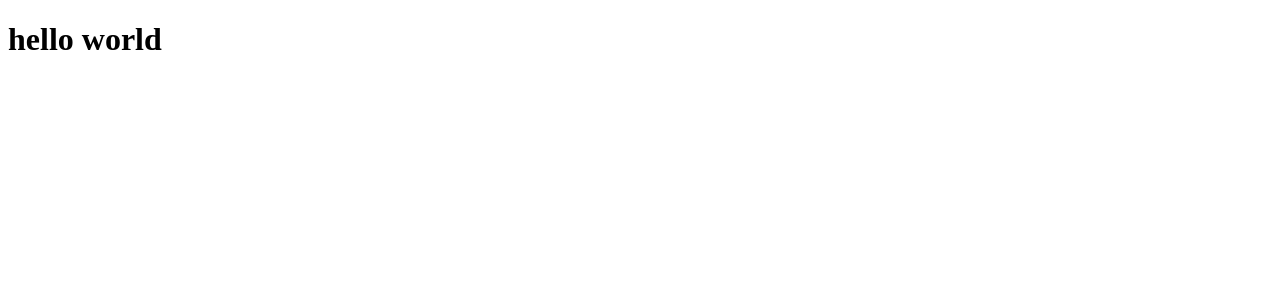
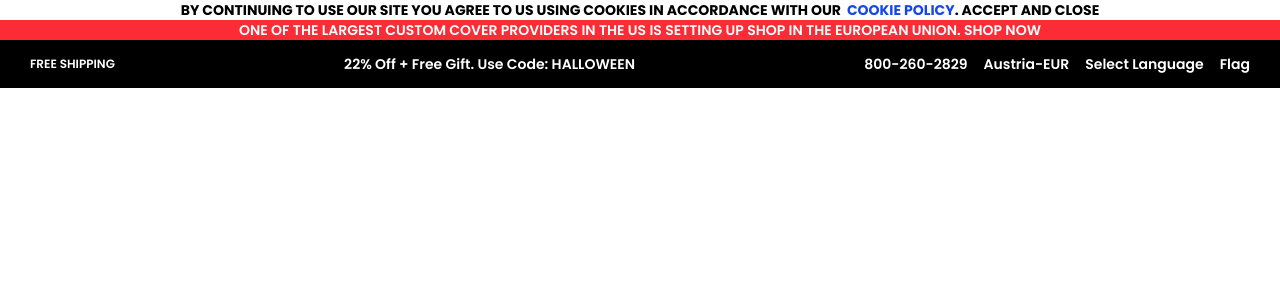
Before and after one commit to prem3892/anguler-project, an Angular app: page / in a window 1280 px wide. Shown: the top 300 px of the page. Built offline with nearby package versions, Linux system fonts and the light colour scheme.

Commit message:
Toptickers created

```diff
--- a/package.json
+++ b/package.json
@@ -31,7 +31,10 @@
     "@angular/forms": "^20.1.0",
     "@angular/platform-browser": "^20.1.0",
     "@angular/router": "^20.1.0",
+    "@tailwindcss/postcss": "^4.1.12",
+    "postcss": "^8.5.6",
     "rxjs": "~7.8.0",
+    "tailwindcss": "^4.1.12",
     "tslib": "^2.3.0",
     "zone.js": "~0.15.0"
   },
--- a/src/app/app.html
+++ b/src/app/app.html
@@ -1,6 +1,6 @@
+<app-topticker></app-topticker>
 
 
 
-<h1>hello world </h1>
 
 <router-outlet />
--- a/src/app/app.ts
+++ b/src/app/app.ts
@@ -1,9 +1,10 @@
 import { Component, signal } from '@angular/core';
 import { RouterOutlet } from '@angular/router';
+import { Topticker } from './topticker/topticker';
 
 @Component({
   selector: 'app-root',
-  imports: [RouterOutlet],
+  imports: [RouterOutlet, Topticker ],
   templateUrl: './app.html',
   styleUrl: './app.css'
 })
--- /dev/null
+++ b/src/app/topticker/topticker.css
@@ -0,0 +1,6 @@
+
+
+
+*{
+  font-family: 'Poppins';
+}
--- /dev/null
+++ b/src/app/topticker/topticker.html
@@ -0,0 +1,23 @@
+<div class="topticker container text-sm">
+  <div class="container text-black">
+      <p [innerHTML]="gettoptickersdata.topticker1" class="uppercase flex justify-center font-bold">{{gettoptickersdata.topticker1}}</p>
+  </div>
+  <div class="container-xl bg-red-500 text-white font-semibold">
+    <p class="flex uppercase justify-center">{{gettoptickersdata.topticker2}}</p>
+  </div>
+  <div class="container flex justify-between  px-7.5 leading-12 bg-black text-white text-sm font-semibold items-center">
+    <div class="uppercase text-xs">
+          <p>{{gettoptickersdata.topticker3left}}</p>
+    </div>
+    <div>
+          <p>{{gettoptickersdata.topticker3center}}</p>
+    </div>
+    <div>
+        <ul class="flex justify-between gap-4">
+          @for (topticker3right of gettoptickersdata.topticker3right; track topticker3right) {
+              <li>{{topticker3right}}</li>
+              }
+        </ul>
+    </div>
+  </div>
+</div>
--- /dev/null
+++ b/src/app/topticker/topticker.ts
@@ -0,0 +1,15 @@
+import { Component } from '@angular/core';
+import { data } from './types';
+import { toptickersdata } from './variants';
+
+@Component({
+  selector: 'app-topticker',
+  imports: [],
+  templateUrl: './topticker.html',
+  styleUrl: './topticker.css'
+})
+export class Topticker {
+
+  gettoptickersdata:data= toptickersdata;
+
+}
--- /dev/null
+++ b/src/app/topticker/types.ts
@@ -0,0 +1,9 @@
+export interface data{
+
+  topticker1:string;
+  topticker2:string;
+  topticker3left:string;
+  topticker3center:string;
+  topticker3right:string[];
+
+}
--- /dev/null
+++ b/src/app/topticker/variants.ts
@@ -0,0 +1,11 @@
+import { data } from "./types";
+
+
+export const toptickersdata:data={
+
+  topticker1:`by continuing to use our site you agree to us using cookies in accordance with our <span class="text-blue-700">&nbsp; cookie policy</span>. accept and close`,
+  topticker2:"one of the largest custom cover providers in the us is setting up shop in the european union. shop now",
+  topticker3left:"free shipping",
+  topticker3center:"22% Off + Free Gift. Use Code: HALLOWEEN",
+  topticker3right:["800-260-2829","Austria-EUR","Select Language","Flag"]
+}
--- a/src/index.html
+++ b/src/index.html
@@ -1,11 +1,17 @@
-<!doctype html>
+<!DOCTYPE html>
 <html lang="en">
   <head>
-  <meta charset="utf-8">
+    <meta charset="utf-8" />
     <title>AngulerProject</title>
-  <base href="/">
-  <meta name="viewport" content="width=device-width, initial-scale=1">
-  <link rel="icon" type="image/x-icon" href="favicon.ico">
+    <base href="/" />
+    <meta name="viewport" content="width=device-width, initial-scale=1" />
+    <link rel="icon" type="image/x-icon" href="favicon.ico" />
+    <link rel="preconnect" href="https://fonts.googleapis.com" />
+    <link rel="preconnect" href="https://fonts.gstatic.com" crossorigin />
+    <link
+      href="https://fonts.googleapis.com/css2?family=Poppins:ital,wght@0,100;0,200;0,300;0,400;0,500;0,600;0,700;0,800;0,900;1,100;1,200;1,300;1,400;1,500;1,600;1,700;1,800;1,900&display=swap"
+      rel="stylesheet"
+    />
   </head>
   <body>
     <app-root></app-root>
--- a/src/styles.css
+++ b/src/styles.css
@@ -1 +1,2 @@
 /* You can add global styles to this file, and also import other style files */
+@import "tailwindcss";
```
Also changed, not shown: .postcssrc.json (added), 2 other files (tests, documents, lock files or other folders). Lines whose indentation alone changed are shown as unchanged.
